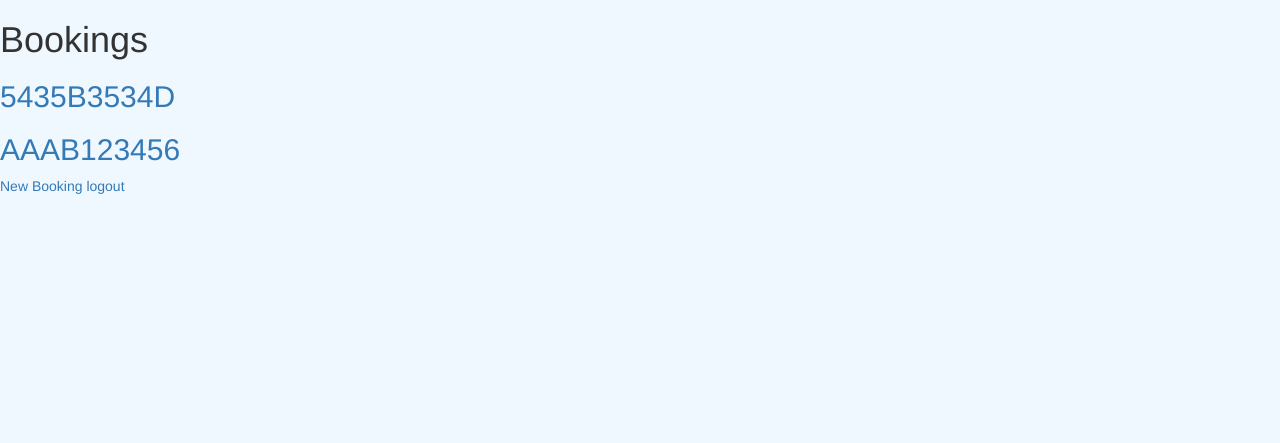
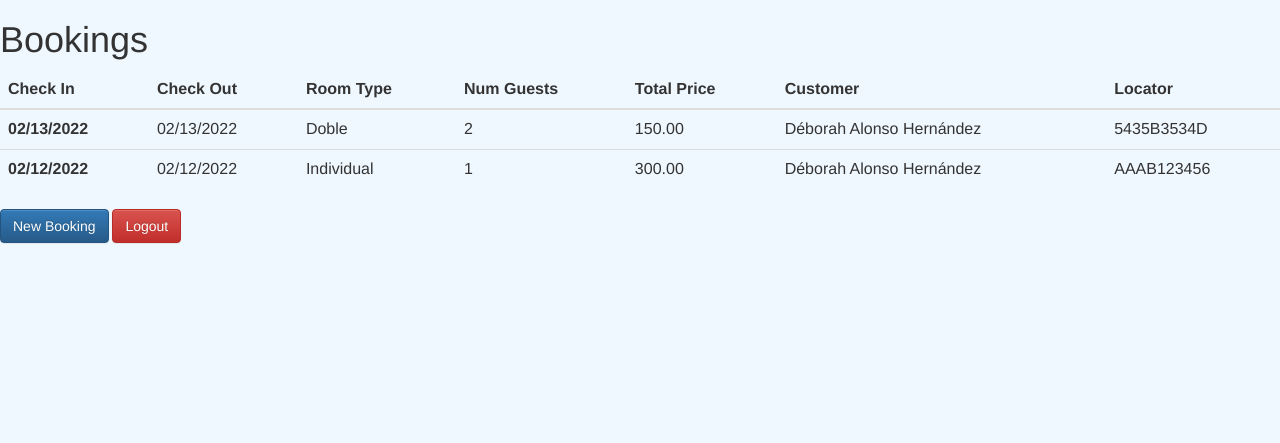
Before and after one commit to Deborah92/hotelbookingapp, a Django app: page / in a window 1280 px wide. Shown: the top 443 px of the page. Run offline with Django 3.2, Linux system fonts and the light colour scheme; a user stored in the database is signed in; data comes from the database, SQL or seed files in the repository; some libraries are stand-ins or nearby versions.

Commit message:
aplicando bootstrap a listado reservas

```diff
--- a/hotelbooking/models.py
+++ b/hotelbooking/models.py
@@ -55,3 +55,9 @@ class Booking(models.Model):
 
     def __str__(self):
         return self.locator
+
+    def formatCheckinDate(self):
+        return self.checkin_date.strftime('%m/%d/%Y')
+
+    def formatCheckinOut(self):
+        return self.checkin_date.strftime('%m/%d/%Y')
--- a/hotelbooking/templates/hotelbooking/base.html
+++ b/hotelbooking/templates/hotelbooking/base.html
@@ -12,7 +12,7 @@
         {% block content %}
         {% endblock %}
         {% if user.is_authenticated %}
-            <a href="/logout" >logout</a>
+            <button type="button" class="btn btn-danger" onclick="location.href='/logout'">Logout</button>
         {% endif %}
     </body>
 </html>
--- a/hotelbooking/templates/hotelbooking/booking_list.html
+++ b/hotelbooking/templates/hotelbooking/booking_list.html
@@ -2,11 +2,33 @@
 
 {% block content %}
     <h1>Bookings</h1>
-    {% for booking in bookings %}
-        <div class="booking">
-            <h2><a href="">{{ booking.locator }}</a></h2>
-            <p></p>
-        </div>
-    {% endfor %}
-    <a href="{% url 'new_booking' %}">New Booking</a>
+    <div class="table-responsive">
+        <table class="table">
+            <thead>
+                <tr>
+                    <th scope="col">Check In</th>
+                    <th scope="col">Check Out</th>
+                    <th scope="col">Room Type</th>
+                    <th scope="col">Num Guests</th>
+                    <th scope="col">Total Price</th>
+                    <th scope="col">Customer</th>
+                    <th scope="col">Locator</th>
+                </tr>
+            </thead>
+            <tbody>
+                {% for booking in bookings %}
+                    <tr>
+                        <th scope="row">{{ booking.formatCheckinDate }}</th>
+                        <td>{{ booking.formatCheckinOut }}</td>
+                        <td>{{ booking.room_type.name }}</td>
+                        <td>{{ booking.num_guest }}</td>
+                        <td>{{ booking.total_price }}</td>
+                        <td>{{ booking.customer.name }}</td>
+                        <td>{{ booking.locator }}</td>
+                    </tr>
+                {% endfor %}
+            </tbody>
+        </table>
+    </div>
+    <button type="button" class="btn btn-primary" onclick="location.href='{% url 'new_booking' %}'">New Booking</button>
 {% endblock %}
--- a/hotelbooking/templates/hotelbooking/new_booking.html
+++ b/hotelbooking/templates/hotelbooking/new_booking.html
@@ -13,7 +13,7 @@
             <label for="start">Num guests:</label>
             <input type="number" name="num_guests" min="0" max="4" value={{num_guests}}>
 
-            <button type="submit" class="btn btn-success btn-lg mb-2">Search</button>
+            <button type="submit" class="btn btn-primary">Search</button>
         </form>.
         <form action="{% url 'booking_contact_data' %}" class="form-inline" method="get">
             {% for room_type in room_types_available %}
@@ -24,7 +24,7 @@
                     <input type="hidden" id="start" name="in_date" value={{in_date}} min="2022-01-01" max="2022-12-31">
                     <input type="hidden" id="start" name="out_date" value={{out_date}} min="2022-01-01" max="2022-12-31">
                     <input type="hidden" name="num_guests" min="0" max="4" value={{num_guests}}>
-                    <button type="submit" class="btn btn-success btn-lg mb-2">Select</button>
+                    <button type="submit" class="btn btn-primary">Select</button>
                 </div>
             {% endfor %}
 
```
